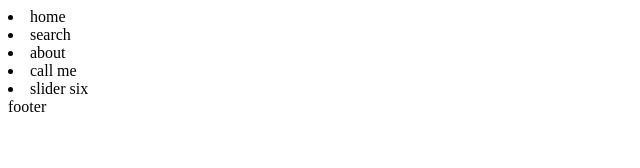
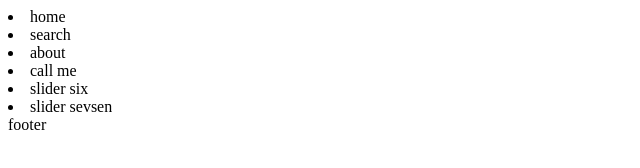
Before and after one commit to mahdi82zm/learn, a plain HTML site: page index.html in a window 1280 px wide. Shown: the whole page, without its empty margins (0-640 px from the left). Drawn offline with Linux system fonts and the light colour scheme.

Commit message:
add slide

```diff
--- a/index.html
+++ b/index.html
@@ -12,6 +12,7 @@
       <li>about</li>
       <li>call me</li>
       <li>slider six</li>
+      <li>slider sevsen</li>
     </nav>
     <footer>footer</footer>
   </body>
```
